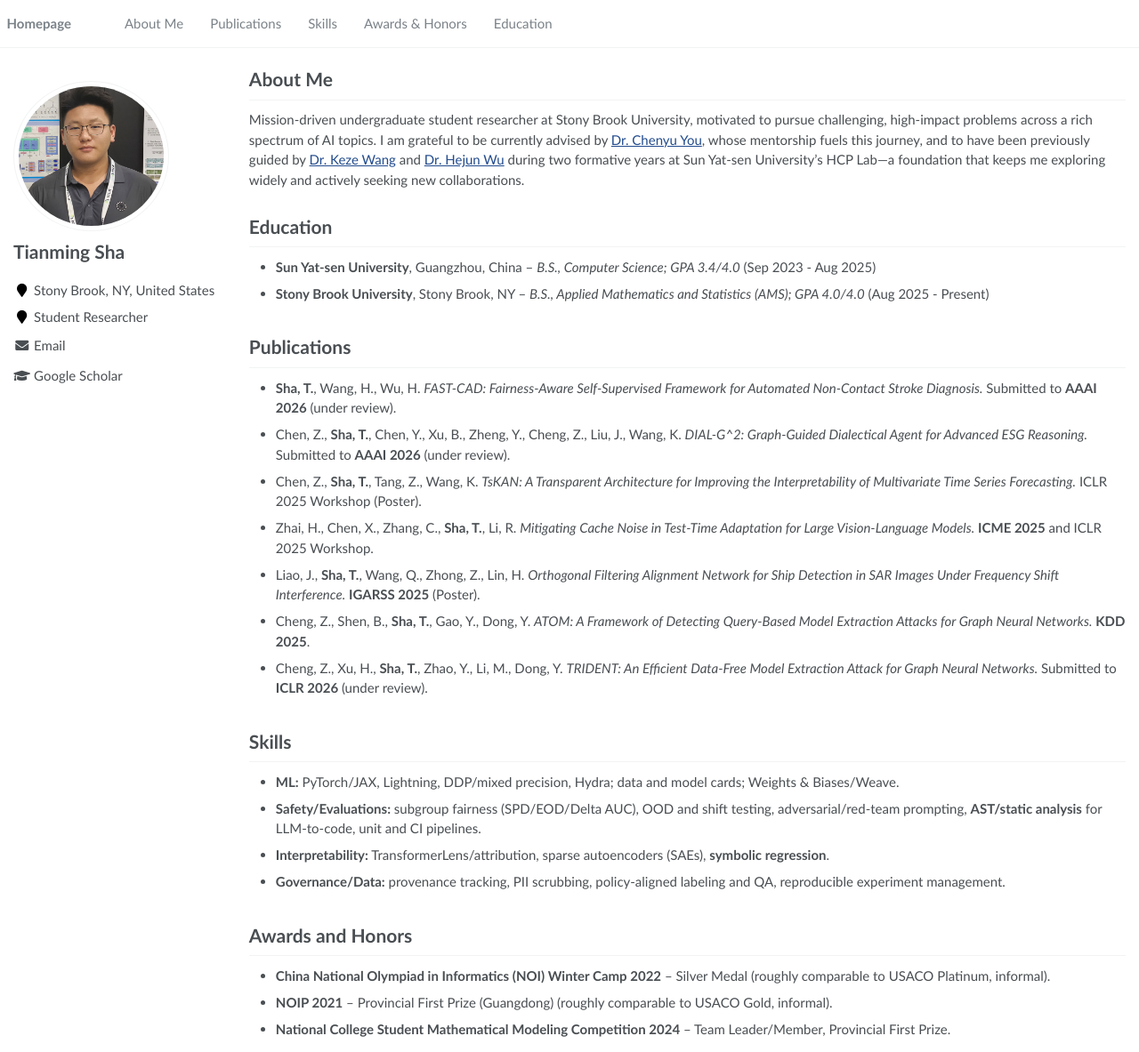
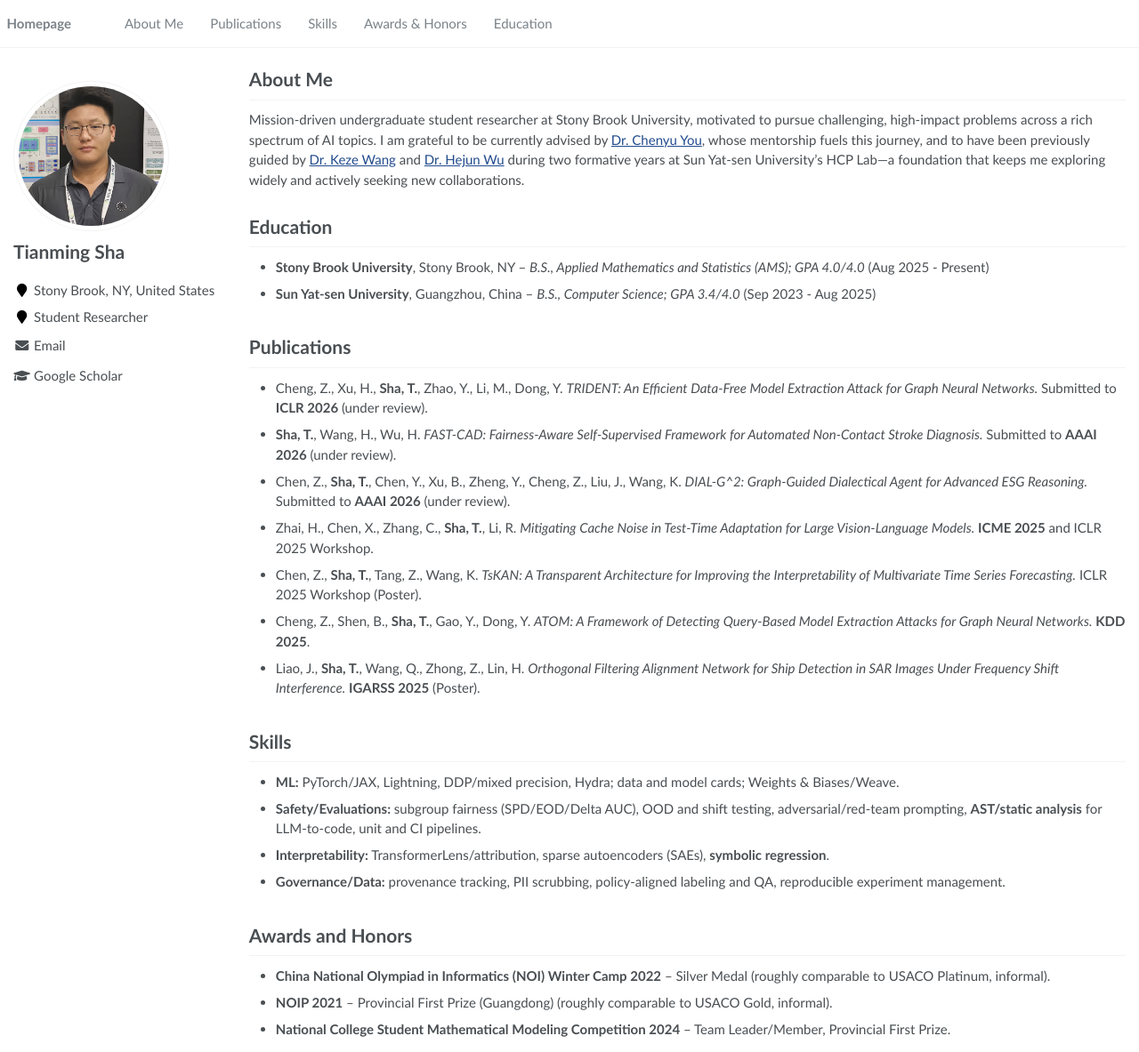
Before and after one commit to shatianming5/shatianming5.github.io, a Jekyll site: the page built from _pages/about.md, in a window 1280 px wide and 1183 px high. Shown: the whole window at 89% size. Built offline with Jekyll 4.4.1, drawn with Linux system fonts in a browser that asks for light colours.

Commit message:
Order education and publications by recency

```diff
--- a/_pages/about.md
+++ b/_pages/about.md
@@ -16,19 +16,19 @@ Mission-driven undergraduate student researcher at Stony Brook University, motiv
 <span class='anchor' id='education'></span>
 
 # Education
+- **Stony Brook University**, Stony Brook, NY -- *B.S., Applied Mathematics and Statistics (AMS); GPA 4.0/4.0* (Aug 2025 - Present)
 - **Sun Yat-sen University**, Guangzhou, China -- *B.S., Computer Science; GPA 3.4/4.0* (Sep 2023 - Aug 2025)
-- **Stony Brook University**, Stony Brook, NY -- *B.S., Applied Mathematics and Statistics (AMS); GPA 4.0/4.0* (Aug 2025 - Present)
 
 <span class='anchor' id='publications'></span>
 
 # Publications
+- Cheng, Z., Xu, H., **Sha, T.**, Zhao, Y., Li, M., Dong, Y. *TRIDENT: An Efficient Data-Free Model Extraction Attack for Graph Neural Networks.* Submitted to **ICLR 2026** (under review).
 - **Sha, T.**, Wang, H., Wu, H. *FAST-CAD: Fairness-Aware Self-Supervised Framework for Automated Non-Contact Stroke Diagnosis.* Submitted to **AAAI 2026** (under review).
 - Chen, Z., **Sha, T.**, Chen, Y., Xu, B., Zheng, Y., Cheng, Z., Liu, J., Wang, K. *DIAL-G^2: Graph-Guided Dialectical Agent for Advanced ESG Reasoning.* Submitted to **AAAI 2026** (under review).
+- Zhai, H., Chen, X., Zhang, C., **Sha, T.**, Li, R. *Mitigating Cache Noise in Test-Time Adaptation for Large Vision-Language Models.* **ICME 2025** and ICLR 2025 Workshop.
 - Chen, Z., **Sha, T.**, Tang, Z., Wang, K. *TsKAN: A Transparent Architecture for Improving the Interpretability of Multivariate Time Series Forecasting.* ICLR 2025 Workshop (Poster).
-- Zhai, H., Chen, X., Zhang, C., **Sha, T.**, Li, R. *Mitigating Cache Noise in Test-Time Adaptation for Large Vision-Language Models.* **ICME 2025** and ICLR 2025 Workshop.
+- Cheng, Z., Shen, B., **Sha, T.**, Gao, Y., Dong, Y. *ATOM: A Framework of Detecting Query-Based Model Extraction Attacks for Graph Neural Networks.* **KDD 2025**.
 - Liao, J., **Sha, T.**, Wang, Q., Zhong, Z., Lin, H. *Orthogonal Filtering Alignment Network for Ship Detection in SAR Images Under Frequency Shift Interference.* **IGARSS 2025** (Poster).
-- Cheng, Z., Shen, B., **Sha, T.**, Gao, Y., Dong, Y. *ATOM: A Framework of Detecting Query-Based Model Extraction Attacks for Graph Neural Networks.* **KDD 2025**.
-- Cheng, Z., Xu, H., **Sha, T.**, Zhao, Y., Li, M., Dong, Y. *TRIDENT: An Efficient Data-Free Model Extraction Attack for Graph Neural Networks.* Submitted to **ICLR 2026** (under review).
 
 <span class='anchor' id='skills'></span>
 
```
